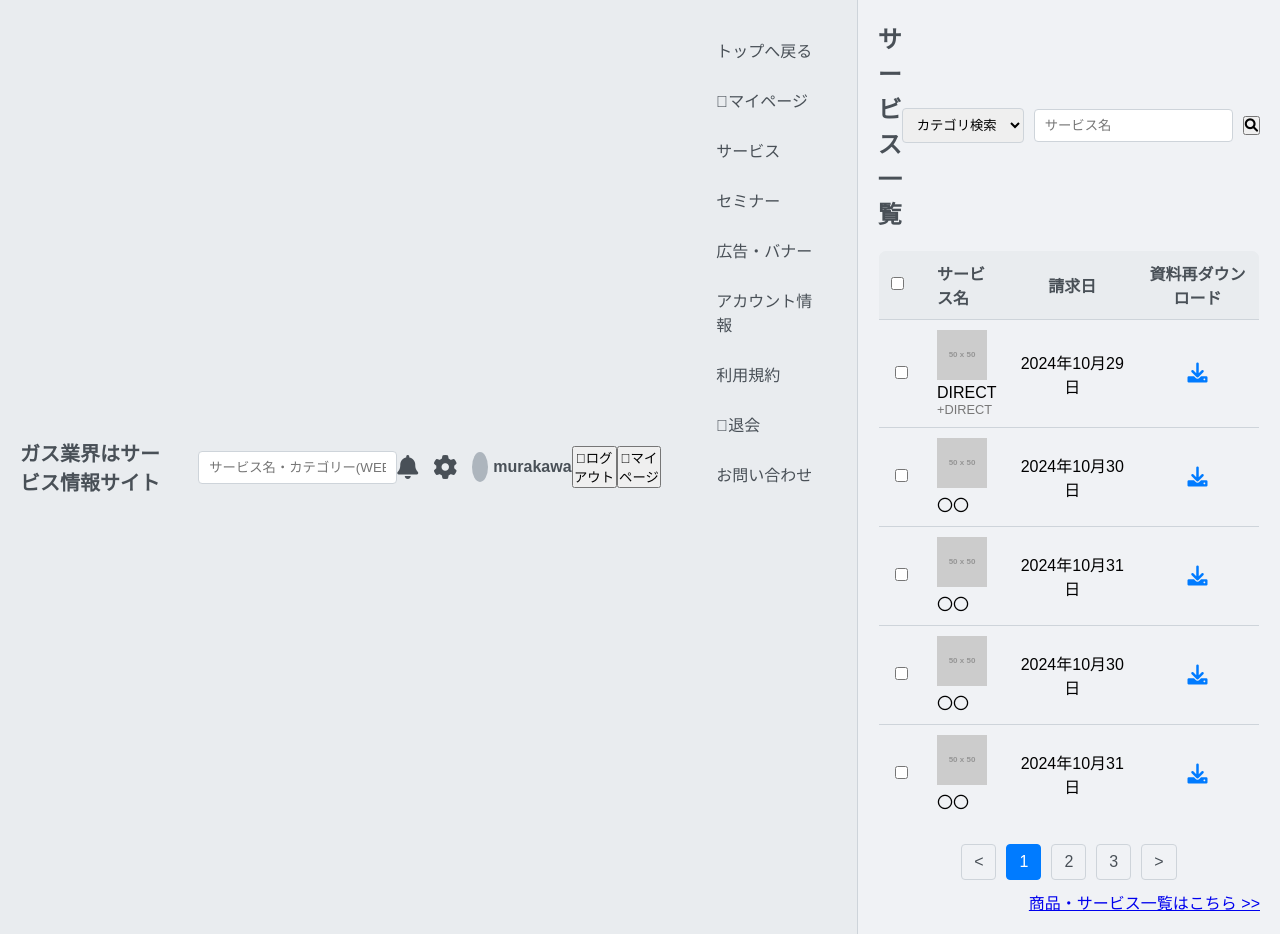
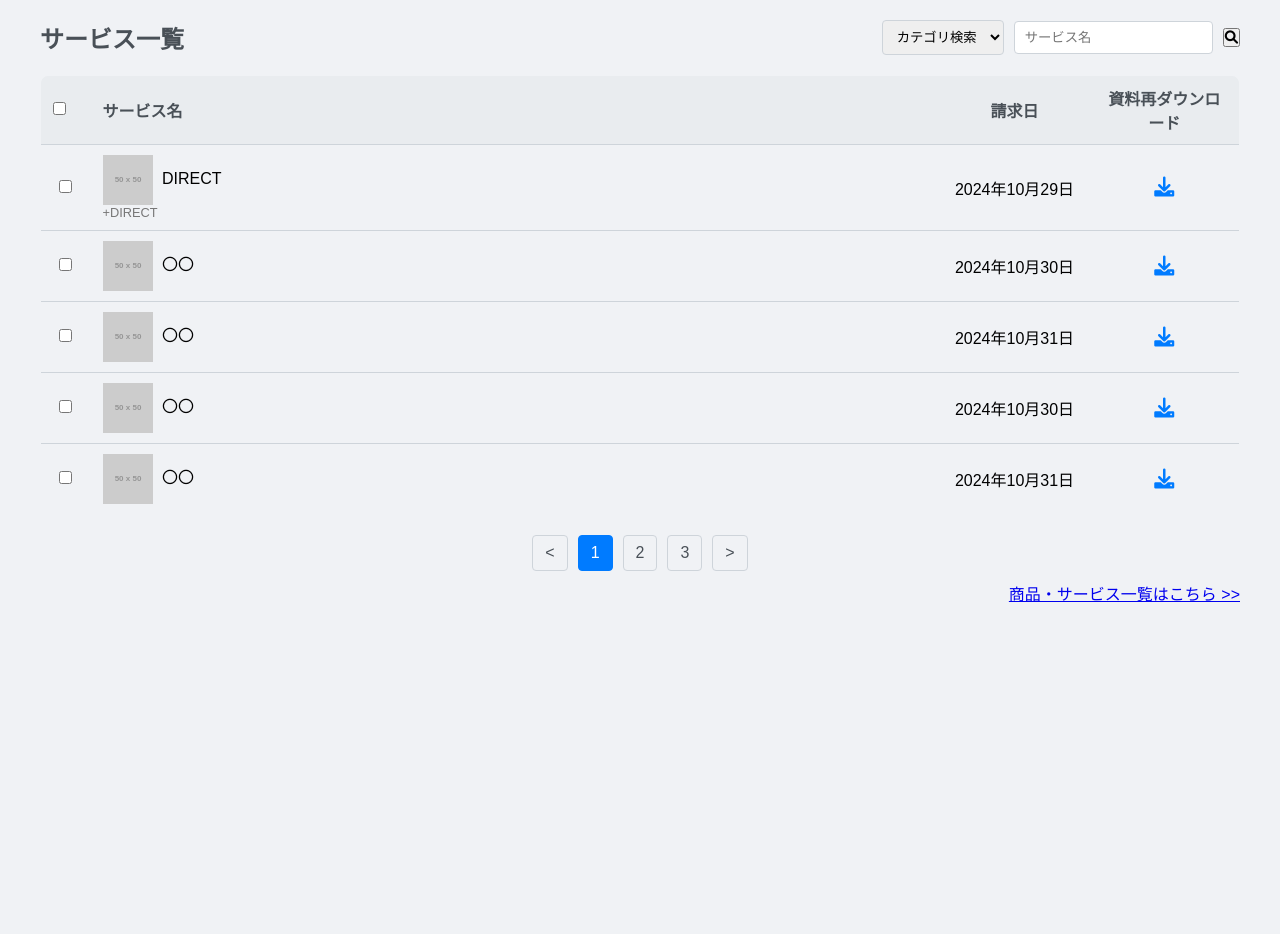
Before and after one commit to Hatakeyama-CN/my-html-site, a plain HTML site: page service.html in a window 1280 px wide. After the commit the page ends 800 px from the top, so only its background shows below. Drawn offline with Linux system fonts and the light colour scheme; placeholder pictures from the web are drawn by us.

Commit message:
Update service.html

```diff
--- a/service.html
+++ b/service.html
@@ -12,99 +12,16 @@
             font-family: Arial, sans-serif;
         }
         body {
-            display: flex;
-            min-height: 100vh;
-            background-color: #f0f2f5;
-        }
-        /* ヘッダーエリア (以前のコードから変更なし) */
-        .header-area {
-            background-color: #e9ecef;
-            padding: 10px 20px;
-            display: flex;
-            justify-content: space-between;
-            align-items: center;
+            background-color: #f0f2f5; /* 背景色を再設定 */
+            padding: 20px; /* body 全体にpaddingを追加して余白を作る */
         }
 
-        .header-left {
-            display: flex;
-            align-items: center;
-        }
+        /* ヘッダーエリアとサイドバー関連のCSSは削除 */
 
-        .header-left h1 {
-            font-size: 20px;
-            color: #495057;
-            margin-right: 20px;
-        }
-
-        .header-search input {
-            padding: 8px 10px;
-            border: 1px solid #ced4da;
-            border-radius: 4px;
-        }
-
-        .header-right {
-            display: flex;
-            align-items: center;
-        }
-
-        .header-icon {
-            margin-right: 15px;
-            font-size: 24px;
-            color: #495057;
-        }
-
-        .header-user-info {
-            display: flex;
-            align-items: center;
-        }
-
-        .header-user-icon {
-            width: 30px;
-            height: 30px;
-            border-radius: 50%;
-            background-color: #adb5bd;
-            margin-right: 5px;
-        }
-
-        .header-username {
-            color: #495057;
-            font-weight: bold;
-        }
-
-
-        /* サイドメニュー (以前のコードから変更なし) */
-        .sidebar {
-            width: 220px;
-            background-color: #e9ecef;
-            padding: 20px;
-            color: #495057;
-            border-right: 1px solid #ced4da;
-        }
-        .sidebar ul {
-            list-style: none;
-            padding: 0;
-        }
-        .sidebar ul li {
-            margin: 10px 0;
-            padding: 8px 15px;
-            border-radius: 4px;
-            transition: background-color 0.3s;
-        }
-
-        .sidebar ul li:hover {
-            background-color: #ced4da;
-        }
-
-        .sidebar ul li a {
-            color: #495057;
-            text-decoration: none;
-            display: block;
-        }
-
-        /* メインコンテンツ (サービス一覧用スタイル) */
+        /* メインコンテンツ (サービス一覧用スタイル) - service.html専用に調整 */
         .main-content {
-            flex: 1;
-            padding: 20px;
+            max-width: 1200px; /* コンテンツ幅をmaxWidthで制限 (必要に応じて調整) */
+            margin: 0 auto; /* 水平中央配置 */
         }
 
         .service-list-header {
@@ -138,7 +55,7 @@
             border-spacing: 0;
             border: 1px solid #ced4da;
             border-radius: 8px;
-            overflow: hidden; /* 角丸を適用するためにoverflow: hidden; を追加 */
+            overflow: hidden;
         }
 
         .service-table thead {
@@ -158,30 +75,29 @@
         }
 
         .service-table tbody tr:last-child td {
-            border-bottom: none; /* tbody 最後の行の下ボーダーを削除 */
+            border-bottom: none;
         }
 
         .service-table td:first-child {
-            text-align: center; /* チェックボックスを中央寄せ */
-            width: 50px; /* チェックボックス列の幅を調整 */
+            text-align: center;
+            width: 50px;
         }
 
-        .service-table th:nth-child(3), /* 請求日 */
+        .service-table th:nth-child(3),
         .service-table td:nth-child(3) {
-            width: 150px; /* 請求日列の幅を調整 */
-            text-align: center; /* 請求日を中央寄せ */
+            width: 150px;
+            text-align: center;
         }
 
-        .service-table th:nth-child(4), /* 資料再ダウンロード */
+        .service-table th:nth-child(4),
         .service-table td:nth-child(4) {
-            width: 150px; /* 資料再ダウンロード列の幅を調整 */
-            text-align: center; /* 資料再ダウンロードを中央寄せ */
+            width: 150px;
+            text-align: center;
         }
-
 
         .service-download-icon {
             color: #007bff;
-            font-size: 20px; /* ダウンロードアイコンサイズ調整 */
+            font-size: 20px;
         }
 
         .pagination {
@@ -209,15 +125,13 @@
             background-color: #f8f9fa;
         }
 
-
-        /* アイコン用CSS (Font Awesome) (以前のコードから変更なし) */
-        .icon-button::before {
-            font-family: 'Font Awesome 6 Free';
-            font-weight: 900;
-            margin-right: 5px;
+        /* サービスロゴ用スタイル */
+        .service-logo {
+            width: 50px;
+            height: 50px;
+            vertical-align: middle; /* ロゴをテキスト中央に配置 */
+            margin-right: 5px; /* ロゴとサービス名のスペース */
         }
-        .logout-icon::before { content: "\f2f5"; }
-        .mypage-icon::before { content: "\f007"; }
 
 
     </style>
@@ -225,38 +139,6 @@
 </head>
 <body>
 
-    <div class="header-area">
-        <div class="header-left">
-            <h1>ガス業界はサービス情報サイト</h1>
-            <div class="header-search">
-                <input type="text" placeholder="サービス名・カテゴリー(WEB検索)">
-            </div>
-        </div>
-        <div class="header-right">
-            <i class="header-icon fa-solid fa-bell"></i>
-            <i class="header-icon fa-solid fa-gear"></i>
-            <div class="header-user-info">
-                <div class="header-user-icon"></div>
-                <span class="header-username">murakawa</span>
-                <button class="button logout-icon">ログアウト</button>
-                <button class="button mypage-icon">マイページ</button>
-            </div>
-        </div>
-    </div>
-
-    <div class="sidebar">
-        <ul>
-            <li><a href="#" class="home-icon">トップへ戻る</a></li>
-            <li><a href="#" class="mypage-icon">マイページ</a></li>
-            <li><a href="#" class="service-icon">サービス</a></li>
-            <li><a href="#" class="seminar-icon">セミナー</a></li>
-            <li><a href="#" class="ad-banner-icon">広告・バナー</a></li>
-            <li><a href="#" class="account-info-icon">アカウント情報</a></li>
-            <li><a href="#" class="rule-icon">利用規約</a></li>
-            <li><a href="#" class="logout-icon">退会</a></li>
-            <li><a href="#" class="contact-icon">お問い合わせ</a></li>
-        </ul>
-    </div>
 
     <div class="main-content">
         <div class="service-list-header">
@@ -266,7 +148,7 @@
                     <option value="">カテゴリ検索</option>
                     <option value="category1">カテゴリ1</option>
                     <option value="category2">カテゴリ2</option>
-                    </select>
+                </select>
                 <input type="text" placeholder="サービス名">
                 <button>
                     <i class="fa fa-search"></i>
@@ -287,7 +169,7 @@
                 <tr>
                     <td><input type="checkbox"></td>
                     <td>
-                        <img src="https://via.placeholder.com/50x50" alt="サービスロゴ">
+                        <img src="https://via.placeholder.com/50x50" alt="サービスロゴ" class="service-logo">
                         DIRECT
                         <span style="display:block; font-size: 0.8em; color: #777;">+DIRECT</span>
                     </td>
@@ -301,7 +183,7 @@
                 <tr>
                     <td><input type="checkbox"></td>
                     <td>
-                        <img src="https://via.placeholder.com/50x50" alt="サービスロゴ">
+                        <img src="https://via.placeholder.com/50x50" alt="サービスロゴ" class="service-logo">
                         〇〇
                     </td>
                     <td style="text-align: center;">2024年10月30日</td>
@@ -314,7 +196,7 @@
                 <tr>
                     <td><input type="checkbox"></td>
                     <td>
-                        <img src="https://via.placeholder.com/50x50" alt="サービスロゴ">
+                        <img src="https://via.placeholder.com/50x50" alt="サービスロゴ" class="service-logo">
                         〇〇
                     </td>
                     <td style="text-align: center;">2024年10月31日</td>
@@ -327,7 +209,7 @@
                 <tr>
                     <td><input type="checkbox"></td>
                     <td>
-                        <img src="https://via.placeholder.com/50x50" alt="サービスロゴ">
+                        <img src="https://via.placeholder.com/50x50" alt="サービスロゴ" class="service-logo">
                         〇〇
                     </td>
                     <td style="text-align: center;">2024年10月30日</td>
@@ -340,7 +222,7 @@
                 <tr>
                     <td><input type="checkbox"></td>
                     <td>
-                        <img src="https://via.placeholder.com/50x50" alt="サービスロゴ">
+                        <img src="https://via.placeholder.com/50x50" alt="サービスロゴ" class="service-logo">
                         〇〇
                     </td>
                     <td style="text-align: center;">2024年10月31日</td>
@@ -350,7 +232,7 @@
                         </a>
                     </td>
                 </tr>
-                </tbody>
+            </tbody>
         </table>
 
         <div class="pagination">
```
